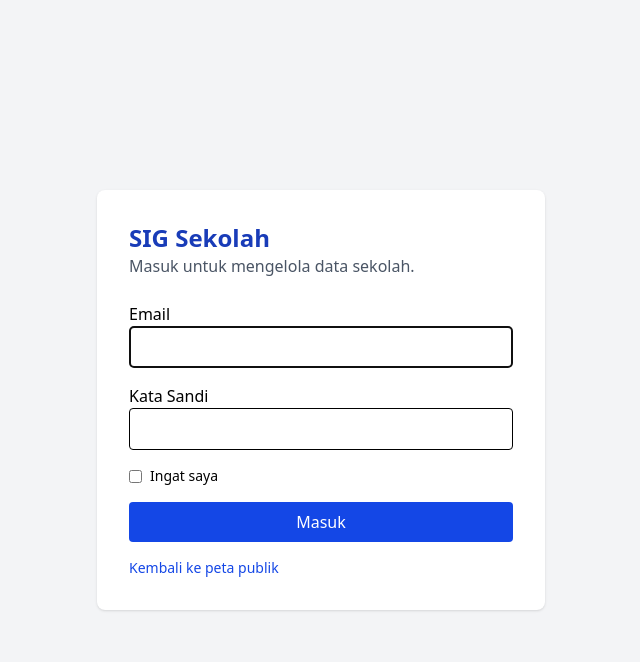
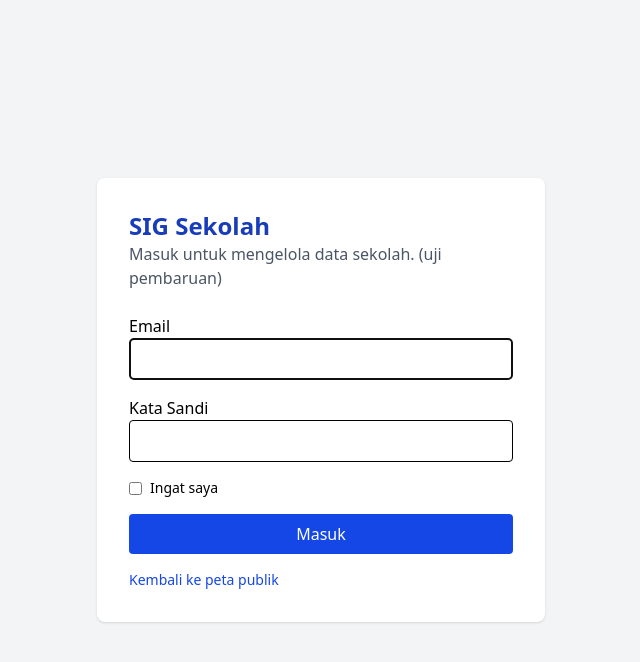
Before and after one commit to Sitisholatiah/sig-sekolah, a Laravel app: page /login in a window 1280 px wide. Shown: the top 662 px of the page, without its empty margins (319-959 px from the left). Run offline with Laravel 12, Linux system fonts and the light colour scheme; style sheets or scripts are compiled from the project's sources.

Commit message:
Uji pembaruan: ubah teks halaman login

```diff
--- a/resources/views/auth/login.blade.php
+++ b/resources/views/auth/login.blade.php
@@ -9,7 +9,7 @@
 <body class="min-h-screen bg-gray-100 flex items-center justify-center p-4">
 <div class="w-full max-w-md bg-white rounded-lg shadow p-8">
     <h1 class="text-2xl font-bold text-blue-800">SIG Sekolah</h1>
-    <p class="text-gray-600 mb-6">Masuk untuk mengelola data sekolah.</p>
+    <p class="text-gray-600 mb-6">Masuk untuk mengelola data sekolah. (uji pembaruan)</p>
 
     <form method="POST" action="{{ route('login') }}" class="space-y-4">
         @csrf
```
